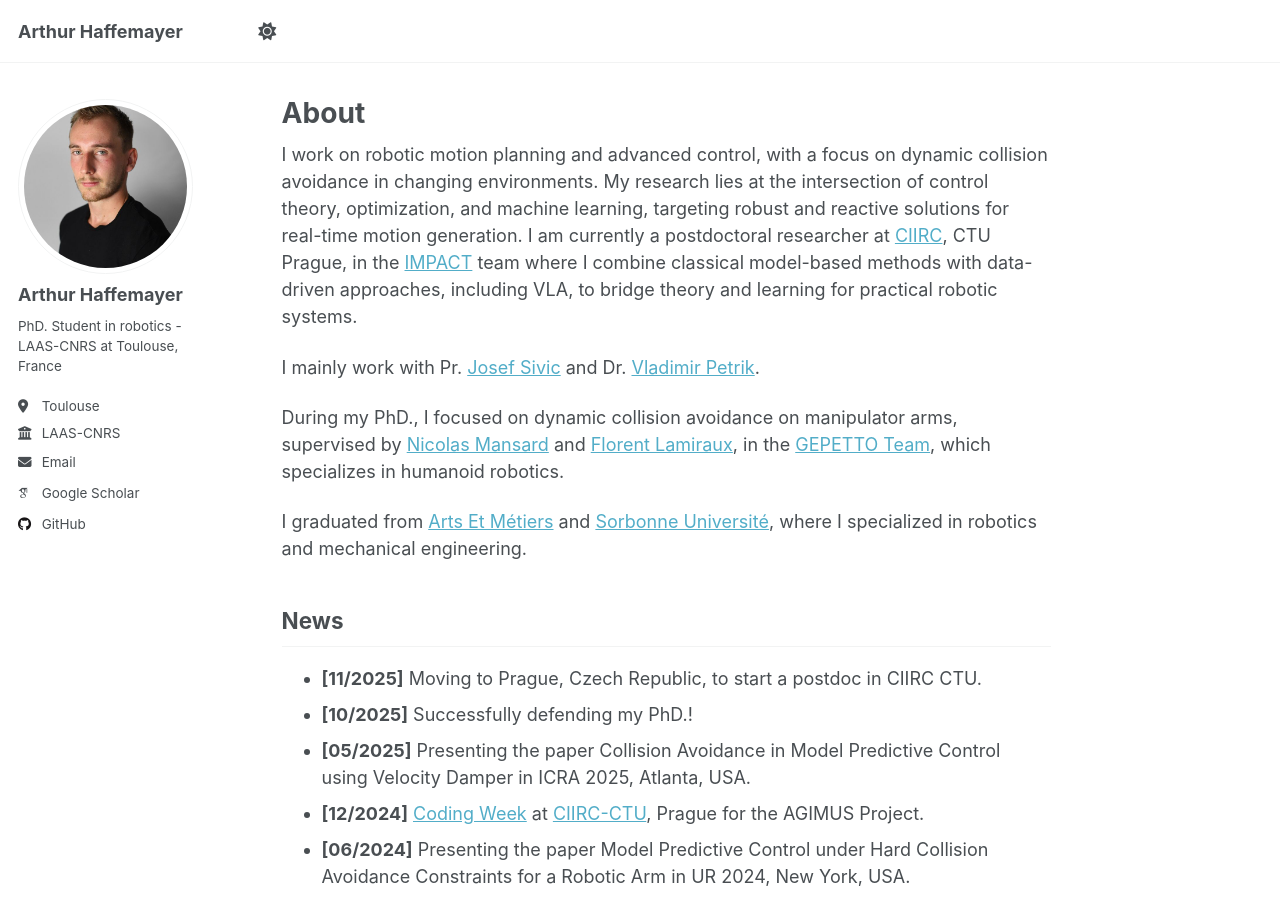
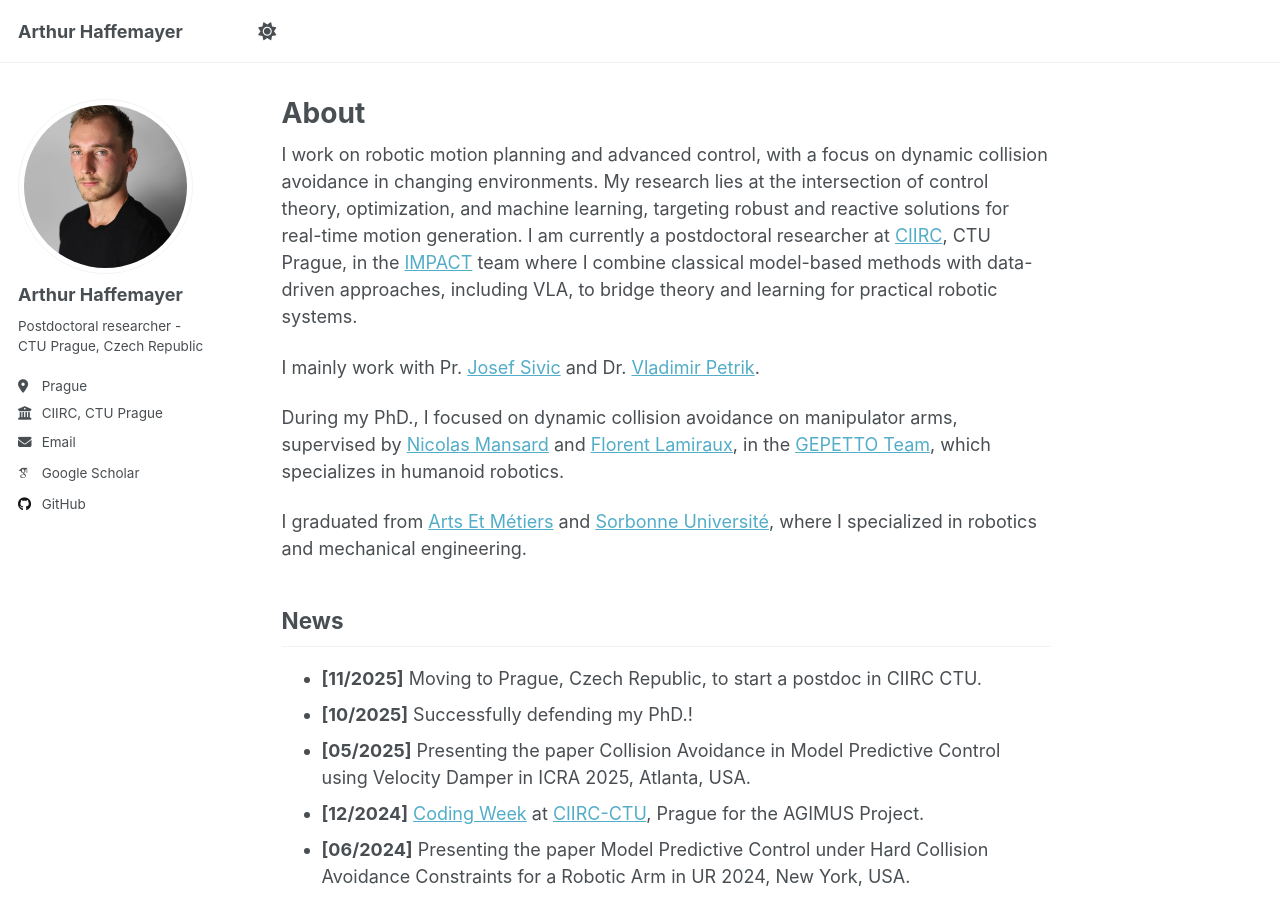
Before and after one commit to ahaffemayer/ahaffemayer.github.io, a Jekyll site: the page built from _pages/about.md, in a window 1280 px wide and 900 px high. Built offline with Jekyll 4.4.1, drawn with Linux system fonts in a browser that asks for light colours; some web fonts are replaced.

Commit message:
updating the config

```diff
--- a/_config.yml
+++ b/_config.yml
@@ -25,11 +25,11 @@ author:
   avatar           : "profile.jpeg"
   name             : "Arthur Haffemayer"
   pronouns         : # example: "she/her"
-  bio              : "PhD. Student in robotics - LAAS-CNRS at Toulouse, France"
-  location         : "Toulouse"
-  employer         : "LAAS-CNRS"
+  bio              : "Postdoctoral researcher - CTU Prague, Czech Republic"
+  location         : "Prague"
+  employer         : "CIIRC, CTU Prague"
   uri              : # URL
-  email            : "arthur.haffemayer@laas.fr"
+  email            : "arthur.haffemayer@gmail.com"
 
   # Academic websites
   arxiv            : # URL - Update with the correct link to your profile
```
